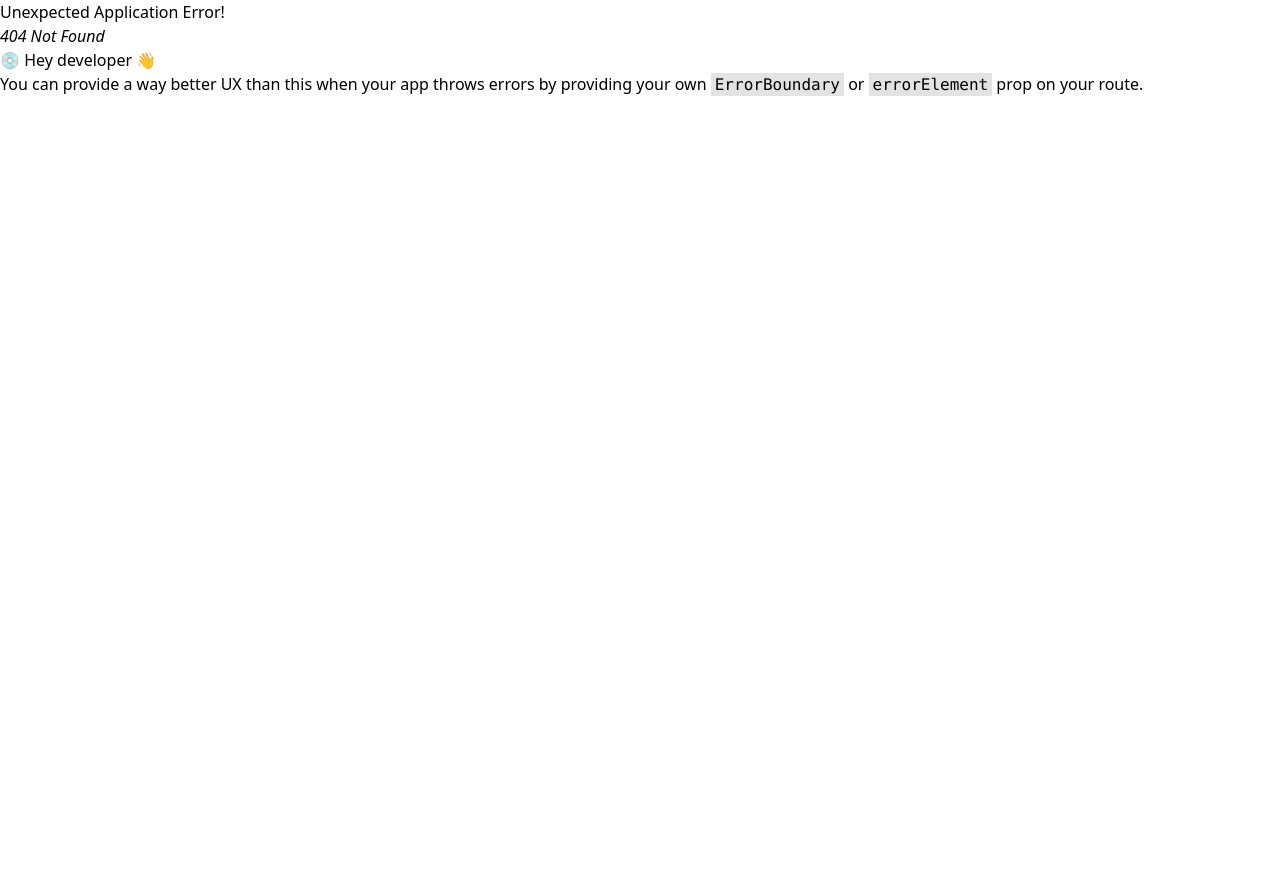
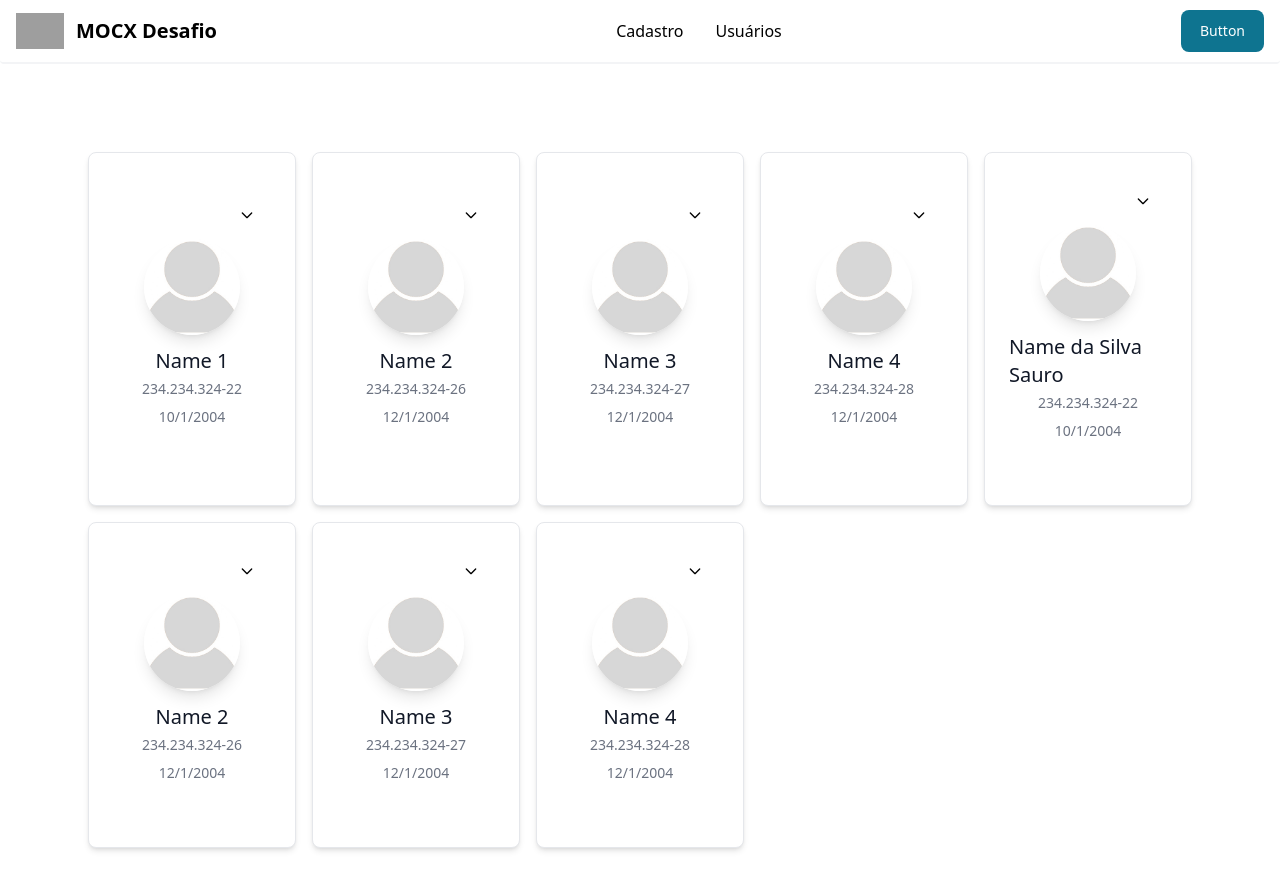
Before and after one commit to Gustavohps10/MOCX-desafio, a React (Vite) app in the folder front/: page /users in a window 1280 px wide. Before the commit this address had no page. Shown: the top 890 px of the page. Before the commit the page ends 800 px from the top, so only its background shows below. Built offline with nearby package versions, Linux system fonts and the light colour scheme; grey boxes are pictures that could not be loaded.

Commit message:
add - user list

```diff
--- a/front/src/components/Header.tsx
+++ b/front/src/components/Header.tsx
@@ -1,5 +1,6 @@
 import { Navbar } from "flowbite-react";
 import { Button } from "flowbite-react/lib/esm/components";
+import { Link } from "react-router-dom";
 
 export default function Header() {
     return (
@@ -25,19 +26,18 @@ export default function Header() {
                 <Navbar.Toggle />
             </div>
             <Navbar.Collapse>
-                <Navbar.Link
-                    href="/"
-                    active={true}
+                <Link
+                    to="/"
                     className="text-base"
                 >
                     Cadastro
-                </Navbar.Link>
-                <Navbar.Link
-                    href="/navbars"
+                </Link>
+                <Link
+                    to="/users"
                     className="text-base"
                 >
                     Usuários
-                </Navbar.Link>
+                </Link>
             </Navbar.Collapse>
         </Navbar>
     )
--- a/front/src/main.tsx
+++ b/front/src/main.tsx
@@ -3,11 +3,16 @@ import ReactDOM from 'react-dom/client'
 import { createBrowserRouter, RouterProvider } from "react-router-dom"
 
 import Root from './pages/Root'
+import Users from './pages/Users';
 
 const router = createBrowserRouter([
   {
     path: "/",
     element: <Root />,
+  },
+  {
+    path: "/users",
+    element: <Users />,
   },
 ]);
 
--- /dev/null
+++ b/front/src/pages/Users.tsx
@@ -0,0 +1,77 @@
+import Header from "../components/Header";
+import { Button, Card, Dropdown } from "flowbite-react/lib/esm/components"
+import UserIconImage from "../assets/images/user-icon.jpg"
+
+export default function Users() {
+    const fakeUsers = [
+        { name: "Name 1", cpf: "23423432422", birthDate: "2004-10-01T00:00:00.000" },
+        { name: "Name 2", cpf: "23423432426", birthDate: "2004-12-01T00:00:00.000" },
+        { name: "Name 3", cpf: "23423432427", birthDate: "2004-12-01T00:00:00.000" },
+        { name: "Name 4", cpf: "23423432428", birthDate: "2004-12-01T00:00:00.000" },
+        { name: "Name da Silva Sauro", cpf: "23423432422", birthDate: "2004-10-01T00:00:00.000" },
+        { name: "Name 2", cpf: "23423432426", birthDate: "2004-12-01T00:00:00.000" },
+        { name: "Name 3", cpf: "23423432427", birthDate: "2004-12-01T00:00:00.000" },
+        { name: "Name 4", cpf: "23423432428", birthDate: "2004-12-01T00:00:00.000" }
+    ]
+
+    return (
+        <>
+            <Header />
+            <div id="users" className="grid grid-cols-5 gap-4 p-20 m-2">
+                {
+                    fakeUsers.map((user) => {
+                        return (
+
+                            <div className="max-w-sm">
+                                <Card className="h-full">
+                                    <div className="flex justify-end px-4 pt-4">
+                                        <Dropdown
+                                            inline={true}
+                                            label=""
+                                        >
+                                            <Dropdown.Item>
+                                                <a
+                                                    href="#"
+                                                    className="block py-2 px-4 text-sm text-gray-700 hover:bg-gray-100 dark:text-gray-200 dark:hover:bg-gray-600 dark:hover:text-white"
+                                                >
+                                                    Edit
+                                                </a>
+                                            </Dropdown.Item>
+                                            <Dropdown.Item>
+                                                <a
+                                                    href="#"
+                                                    className="block py-2 px-4 text-sm text-red-600 hover:bg-gray-100 dark:text-gray-200 dark:hover:bg-gray-600 dark:hover:text-white"
+                                                >
+                                                    Delete
+                                                </a>
+                                            </Dropdown.Item>
+                                        </Dropdown>
+                                    </div>
+                                    <div className="flex flex-col items-center pb-10">
+                                        <img
+                                            className="mb-3 h-24 w-24 rounded-full shadow-lg"
+                                            src={UserIconImage}
+                                            alt="Bonnie image"
+                                        />
+                                        <h5 className="mb-1 text-xl font-medium text-gray-900 dark:text-white">
+                                            {user.name}
+                                        </h5>
+                                        <span className="text-sm text-gray-500 dark:text-gray-400">
+                                            {user.cpf.replace(/(\d{3})(\d{3})(\d{3})(\d{2})/, "$1.$2.$3-$4")}
+                                        </span>
+                                        <span className="text-sm text-gray-500 dark:text-gray-400 mt-2">
+                                            { new Date(user.birthDate).toLocaleDateString()}
+                                        </span>
+
+                                    </div>
+                                </Card>
+                            </div>
+
+                        )
+                    })
+
+                }
+            </div>
+        </>
+    )
+}
```
Also changed, not shown: front/src/assets/images/user-icon.jpg (added).
